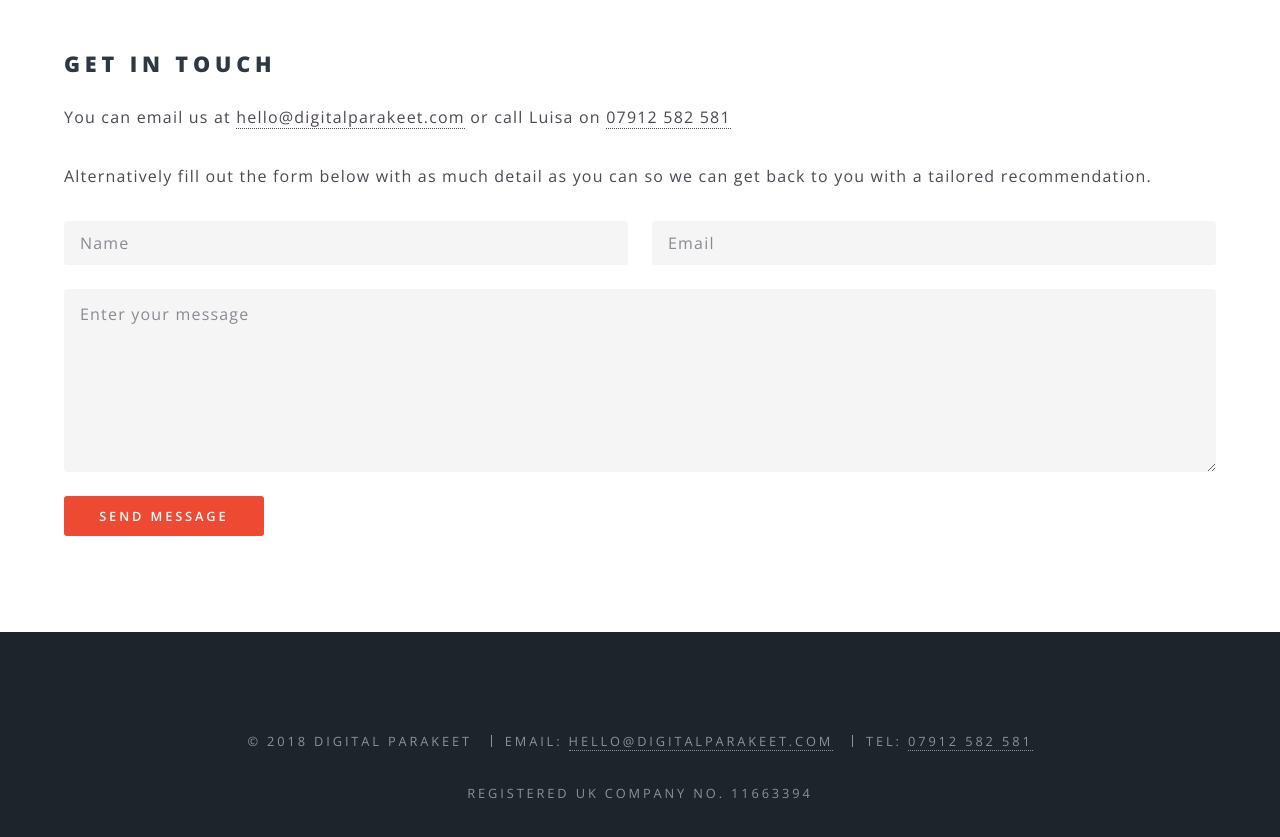
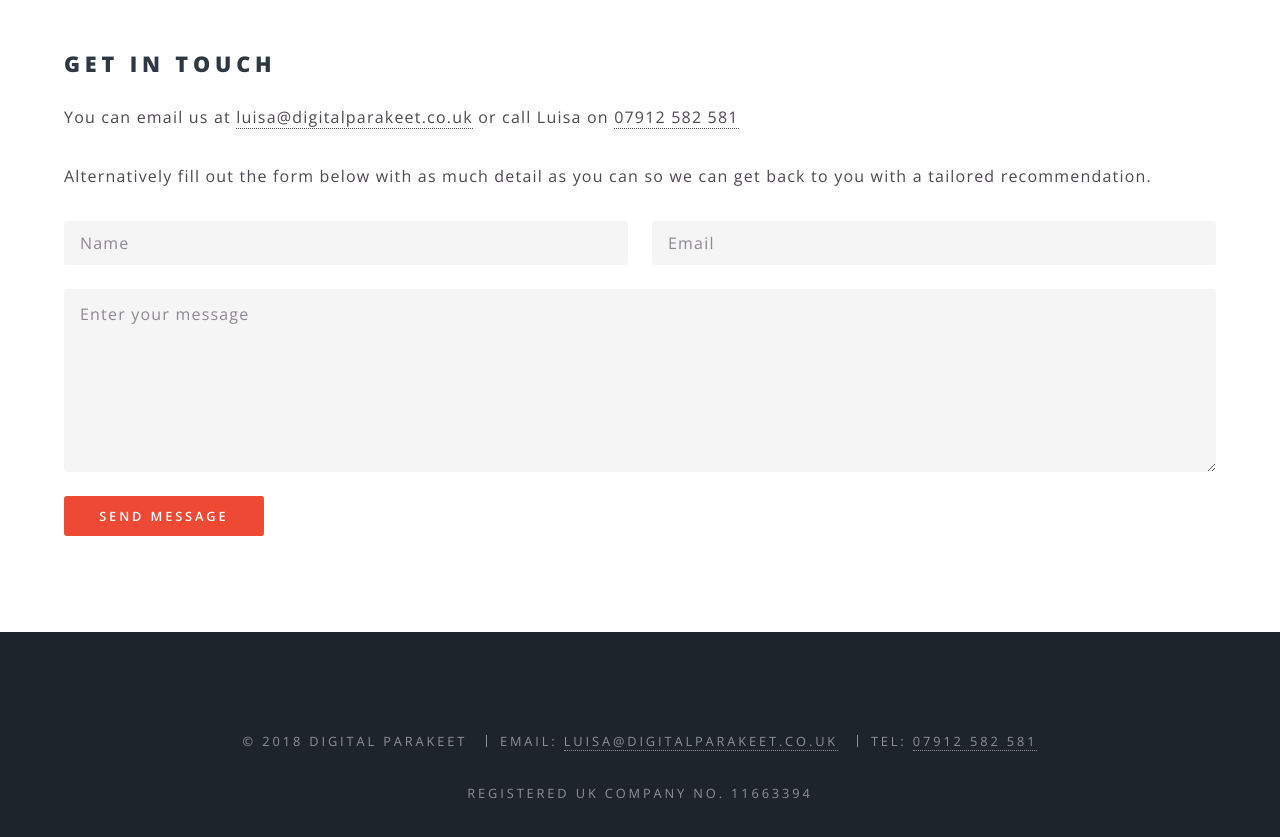
Before and after one commit to digitalparakeet/site, a Jekyll site: the page built from contact.html, in a window 1280 px wide and 1282 px high. Shown: the part 386-1223 px from the top of the window. Built offline with Jekyll 4.4.1, drawn with Linux system fonts in a browser that asks for light colours.

Commit message:
Update _config.yml

```diff
--- a/_config.yml
+++ b/_config.yml
@@ -14,7 +14,7 @@
 # You can create any custom variable you would like, and they will be accessible
 # in the templates via {{ site.myvariable }}.
 title: Digital Parakeet
-email: hello@digitalparakeet.com
+email: luisa@digitalparakeet.co.uk
 contact_form_email: jame.eastabrook@gmail.com
 company_no: 11663394
 tel: 07912 582 581
```
